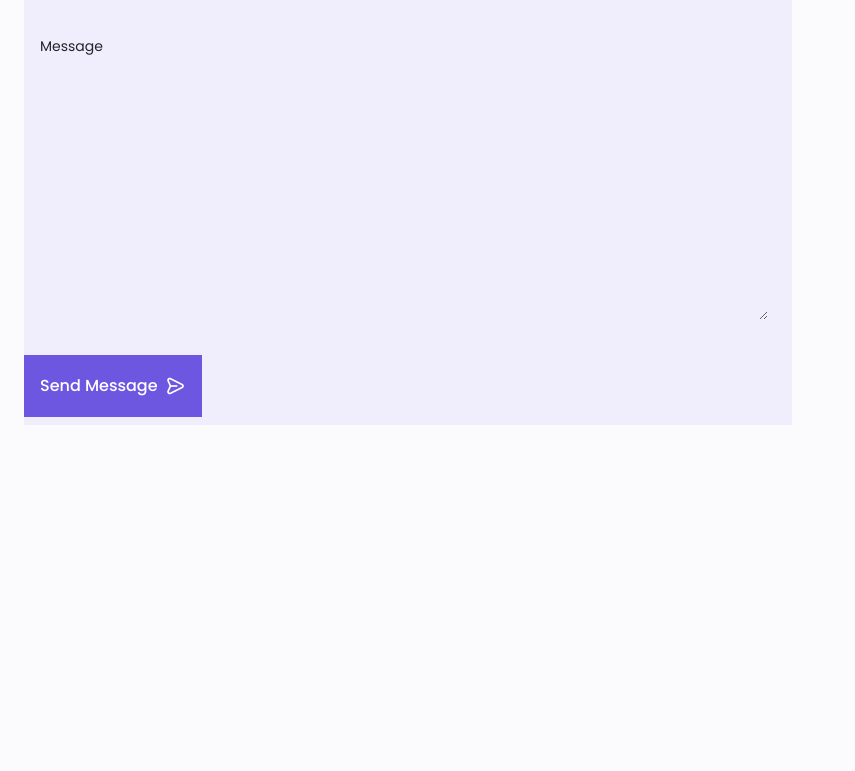
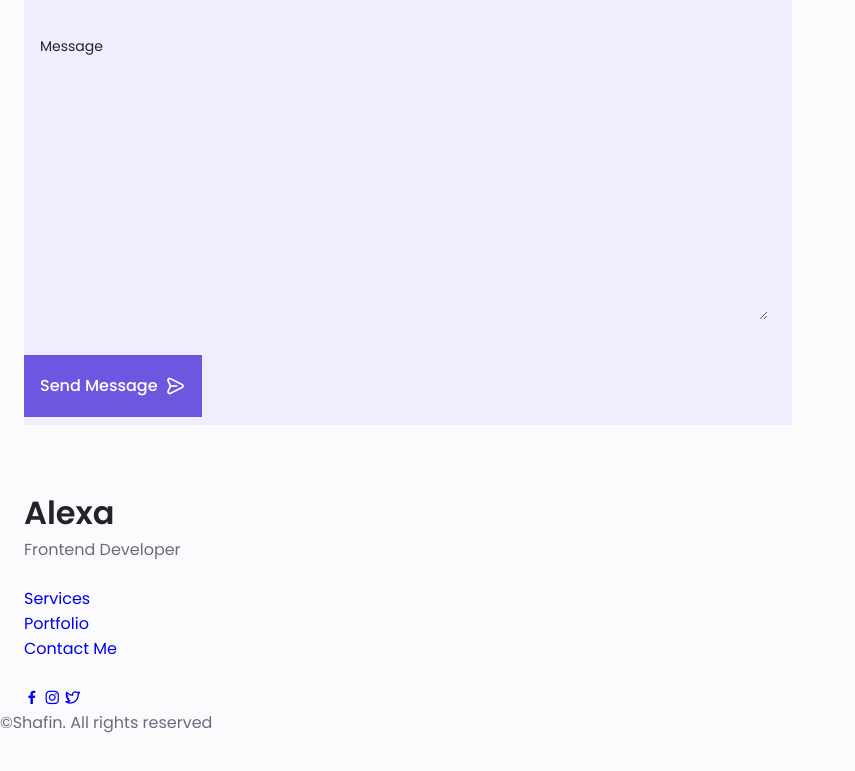
Before and after one commit to mhasan-cmt/Developers-Portfolio, a plain HTML site: page index.html in a window 1280 px wide. Shown: the part 5667-6438 px from the top of the page, without its empty margins (0-855 px from the left). Before the commit the page ends 6204 px from the top, so only its background shows below. Drawn offline with nearby package versions, Linux system fonts and the light colour scheme.

Commit message:
footer markup

```diff
--- a/index.html
+++ b/index.html
@@ -913,7 +913,33 @@
 
         <!--==================== FOOTER ====================-->
         <footer class="footer">
-
+            <div class="footer_bg">
+                <div class="footer_container container grid">
+                    <div>
+                        <h1 class="footer_title">Alexa</h1>
+                        <span class="footer_subtitle">Frontend Developer</span>
+                    </div>
+                    <ul class="footer_links">
+                        <li><a href="#services" class="footer_link">Services</a></li>
+                        <li><a href="#portfolio" class="footer_link">Portfolio</a></li>
+                        <li><a href="#contact" class="footer_link">Contact Me</a></li>
+                    </ul>
+                    <div class="footer_socials">
+                        <a href="https://www.facebook.com/mhasan.cmt" target="_blank" class="footer-social">
+                            <i class="uil uil-facebook-f"></i>
+                        </a>
+                        <a href="https://www.instagram.com/asm_shafin/" target="_blank" class="footer-social">
+                            <i class="uil uil-instagram"></i>
+                        </a>
+                        <a href="#" class="footer-social">
+                            <i class="uil uil-twitter-alt"></i>
+                        </a>
+                    </div>
+                </div>
+                <p class="footer_copy">
+                    &#169;Shafin. All rights reserved
+                </p>
+            </div>
 
         </footer>
 
```
